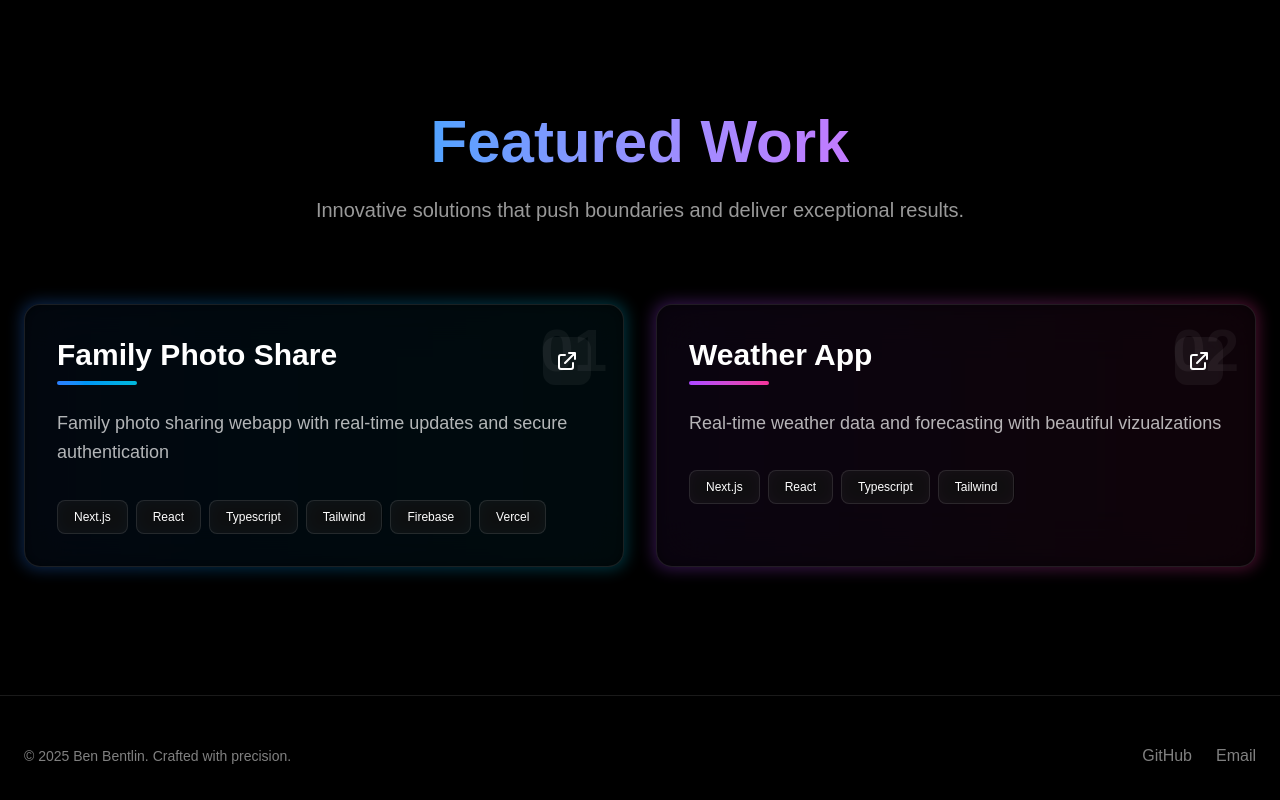
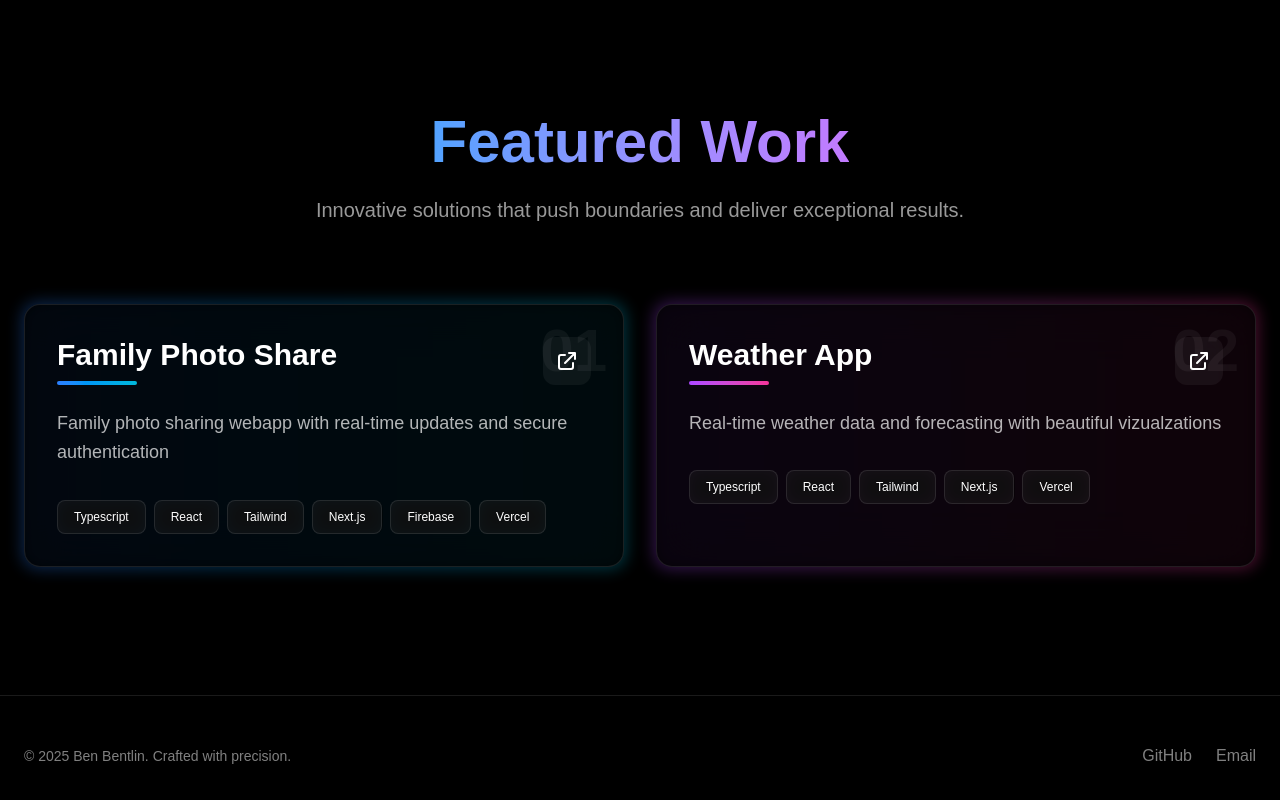
Before and after one commit to bbentlin/portfolio-website, a Next.js app: page / in a window 1280 px wide. Shown: the part 816-1616 px from the top of the page. Built offline with nearby package versions, Linux system fonts and the light colour scheme.

Commit message:
Reorder tags for projects to maintain consistency

```diff
--- a/src/app/page.tsx
+++ b/src/app/page.tsx
@@ -6,14 +6,14 @@ export default function Home() {
       title: "Family Photo Share",
       description: "Family photo sharing webapp with real-time updates and secure authentication",
       link: "https://family-photo-share-d2e8.vercel.app",
-      tags: ["Next.js", "React", "Typescript", "Tailwind", "Firebase", "Vercel"],
+      tags: ["Typescript", "React", "Tailwind", "Next.js", "Firebase", "Vercel"],
       gradient: "from-blue-500 to-cyan-500",
     },
     {
       title: "Weather App",
       description: "Real-time weather data and forecasting with beautiful vizualzations",
       link: "https://your-project.vercel.app", // Replace with actual URL
-      tags: ["Next.js", "React", "Typescript", "Tailwind"],
+      tags: ["Typescript", "React","Tailwind", "Next.js", "Vercel"],
       gradient: "from-purple-500 to-pink-500",
     },
   ];
```
